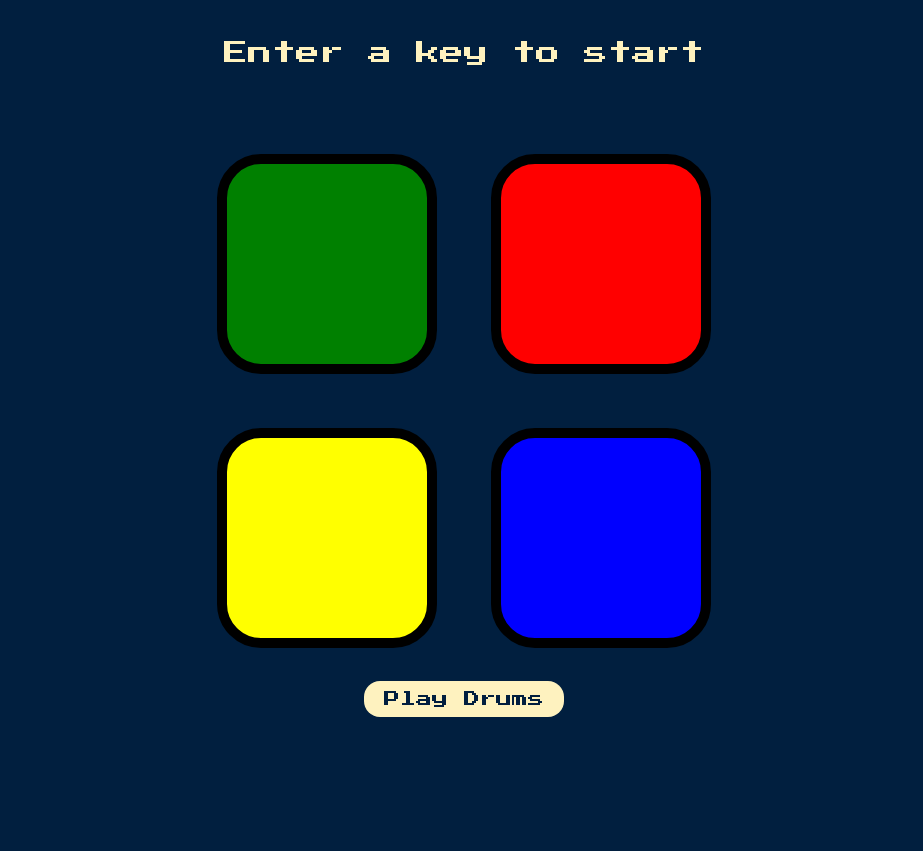
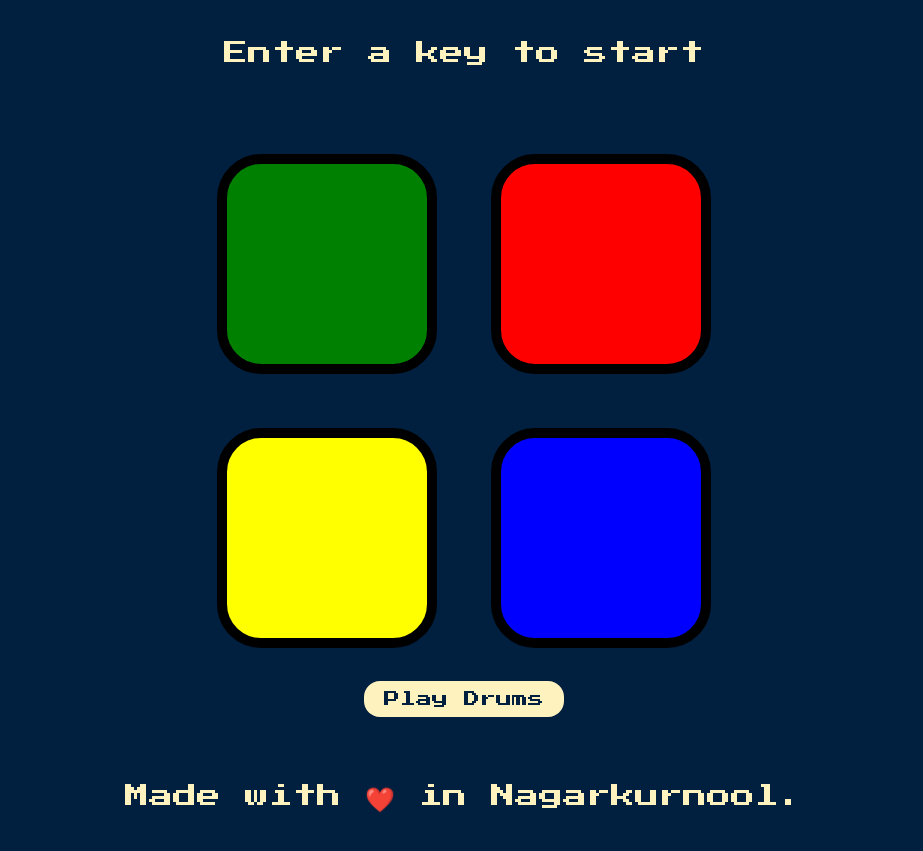
Before and after one commit to KingReapermax/express_proj1, a website: page public/Simon Game Challenge Starting Files/index1.html in a window 1280 px wide. Shown: the part 133-984 px from the top of the page, without its empty margins (176-1099 px from the left). Before the commit the page ends 862 px from the top, so only its background shows below. Drawn offline with nearby package versions, Linux system fonts and the light colour scheme.

Commit message:
added footer to the Simon game

```diff
--- a/express.js
+++ b/express.js
@@ -29,7 +29,7 @@ app.get("/drums", (req, res)=>{
 });
 
 
-// app.listen(port, () => {  #uncomment this function if you want to run the server, for vercel this is not needed
+// app.listen(port, () => {  //uncomment this function if you want to run the server, for vercel this is not needed
 //     console.log("Server is running on port " + port);
 // });
 
--- a/public/Simon Game Challenge Starting Files/index1.html
+++ b/public/Simon Game Challenge Starting Files/index1.html
@@ -37,7 +37,9 @@
     <button id="gate" class="button">Play Drums</button>
 
   </div>
-
+  <footer>
+    Made with ❤️ in Nagarkurnool.
+  </footer>
 <script src="https://ajax.googleapis.com/ajax/libs/jquery/3.7.1/jquery.min.js"></script>
 <script src="script1.js"></script>
 </body>
--- a/public/Simon Game Challenge Starting Files/styles1.css
+++ b/public/Simon Game Challenge Starting Files/styles1.css
@@ -71,3 +71,9 @@ body {
   cursor: pointer;
   border-radius: 16px;
 }
+footer{
+  font-family: 'Press Start 2P', cursive;
+  font-size: 1.5rem;
+  margin:  5%;
+  color: #FEF2BF;
+}
```
